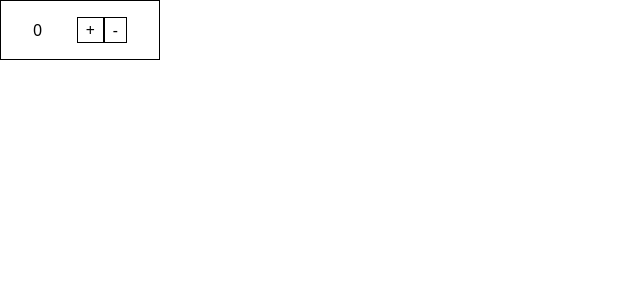
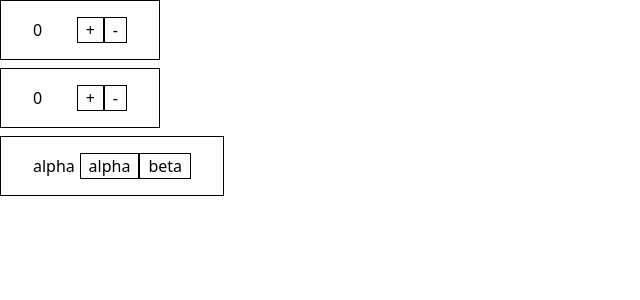
Before and after one commit to Normaltic/react-global-state-without-library-test, a Next.js app: page / in a window 1280 px wide. Shown: the top 300 px of the page, without its empty margins (0-640 px from the left). Built offline with nearby package versions, Linux system fonts and the light colour scheme.

Commit message:
Implement Record store

```diff
--- a/src/app/page.tsx
+++ b/src/app/page.tsx
@@ -1,10 +1,12 @@
-import Counter from "@/components/Counter";
+import Counter from "@/components/counter/Counter";
+import Record from "@/components/record/Record";
 
 export default function Home() {
   return (
     <div>
       <main>
         <Counter />
+        <Record />
       </main>
     </div>
   );
--- a/src/components/Counter.tsx
+++ b/src/components/counter/Counter.tsx
@@ -1,6 +1,6 @@
 "use client";
-import CounterController from "@/components/CounterController";
-import CounterViewer from "@/components/CounterViewer";
+import CounterController from "./CounterController";
+import CounterViewer from "./CounterViewer";
 
 function Counter() {
   return (
--- /dev/null
+++ b/src/components/record/Record.tsx
@@ -0,0 +1,22 @@
+"use client";
+import RecordNumberController from "./RecordNumberController";
+import RecordNumberViewer from "./RecordNumberViewer";
+import RecordTypeController from "./RecordTypeController";
+import RecordTypeViewer from "./RecordTypeViewer";
+
+function Record() {
+  return (
+    <div>
+      <div className="first:mb-2 w-[10rem] border px-8 py-4 flex justify-between items-center">
+        <RecordNumberViewer />
+        <RecordNumberController />
+      </div>
+      <div className="first:mb-2 w-[14rem] border px-8 py-4 flex justify-between items-center">
+        <RecordTypeViewer />
+        <RecordTypeController />
+      </div>
+    </div>
+  );
+}
+
+export default Record;
--- /dev/null
+++ b/src/components/record/RecordNumberController.tsx
@@ -0,0 +1,18 @@
+import useRecordStore from "@/hooks/useRecordStore";
+
+function RecordNumberController() {
+  const [value, setValue] = useRecordStore("number", 0);
+
+  return (
+    <div className="[&>button]:px-2 [&>button]:border ">
+      <button type="button" onClick={() => setValue(value + 1)}>
+        +
+      </button>
+      <button type="button" onClick={() => setValue(value - 1)}>
+        -
+      </button>
+    </div>
+  );
+}
+
+export default RecordNumberController;
--- /dev/null
+++ b/src/components/record/RecordNumberViewer.tsx
@@ -0,0 +1,8 @@
+import useRecordStore from "@/hooks/useRecordStore";
+
+function RecordNumberViewer() {
+  const [value] = useRecordStore("number", 0);
+  return <div>{value}</div>;
+}
+
+export default RecordNumberViewer;
--- /dev/null
+++ b/src/components/record/RecordTypeController.tsx
@@ -0,0 +1,18 @@
+import useRecordTypeStore from "@/hooks/useRecordTypeStore";
+
+function RecordTypeController() {
+  const [, setValue] = useRecordTypeStore("alpha");
+
+  return (
+    <div className="[&>button]:px-2 [&>button]:border ">
+      <button type="button" onClick={() => setValue("alpha")}>
+        alpha
+      </button>
+      <button type="button" onClick={() => setValue("beta")}>
+        beta
+      </button>
+    </div>
+  );
+}
+
+export default RecordTypeController;
--- /dev/null
+++ b/src/components/record/RecordTypeViewer.tsx
@@ -0,0 +1,8 @@
+import useRecordTypeStore from "@/hooks/useRecordTypeStore";
+
+function RecordTypeViewer() {
+  const [value] = useRecordTypeStore("alpha");
+  return <div>{value}</div>;
+}
+
+export default RecordTypeViewer;
--- /dev/null
+++ b/src/hooks/useRecordStore.tsx
@@ -0,0 +1,17 @@
+"use client";
+import { useCallback, useSyncExternalStore } from "react";
+import { getSnapshot, setSnapshot, subscribe } from "@/store/recordStore";
+
+function useRecordStore<T>(key: string, initialValue: T) {
+  const value = useSyncExternalStore<T>(
+    (cb) => subscribe(key, cb),
+    () => getSnapshot(key, initialValue),
+    () => initialValue
+  );
+
+  const setter = useCallback((value: T) => setSnapshot(key, value), [key]);
+
+  return [value, setter] as const;
+}
+
+export default useRecordStore;
--- /dev/null
+++ b/src/hooks/useRecordTypeStore.tsx
@@ -0,0 +1,11 @@
+import useRecordStore from "./useRecordStore";
+
+type Types = "alpha" | "beta";
+
+function useRecordTypeStore(initialValue: Types) {
+  const [value, setValue] = useRecordStore<Types>("type", initialValue);
+
+  return [value, setValue] as const;
+}
+
+export default useRecordTypeStore;
--- /dev/null
+++ b/src/store/recordStore.tsx
@@ -0,0 +1,24 @@
+const store: Map<string, unknown> = new Map();
+
+const listeners: Record<string, Set<() => void>> = {};
+
+export function getSnapshot<T>(key: string, initialValue?: T) {
+  if (store.has(key) === false) {
+    store.set(key, initialValue);
+  }
+  return store.get(key) as T;
+}
+
+export function setSnapshot<T>(key: string, value: T) {
+  store.set(key, value);
+  listeners[key]?.forEach((listener) => listener());
+}
+
+export function subscribe(key: string, listener: () => void) {
+  if (!listeners[key]) listeners[key] = new Set();
+  listeners[key].add(listener);
+
+  return () => {
+    listeners[key].delete(listener);
+  };
+}
```
Also changed, not shown: src/components/counter/CounterController.tsx (renamed from src/components/CounterController.tsx), src/components/counter/CounterViewer.tsx (renamed from src/components/CounterViewer.tsx).
